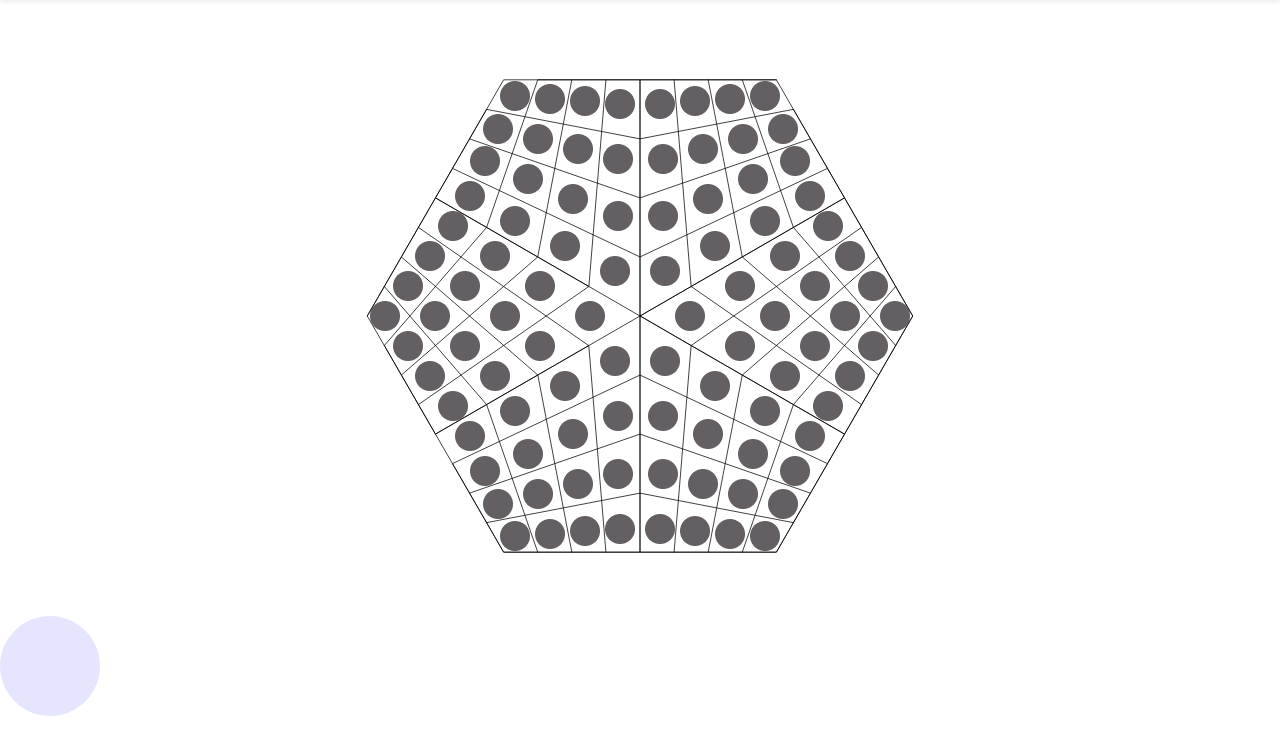
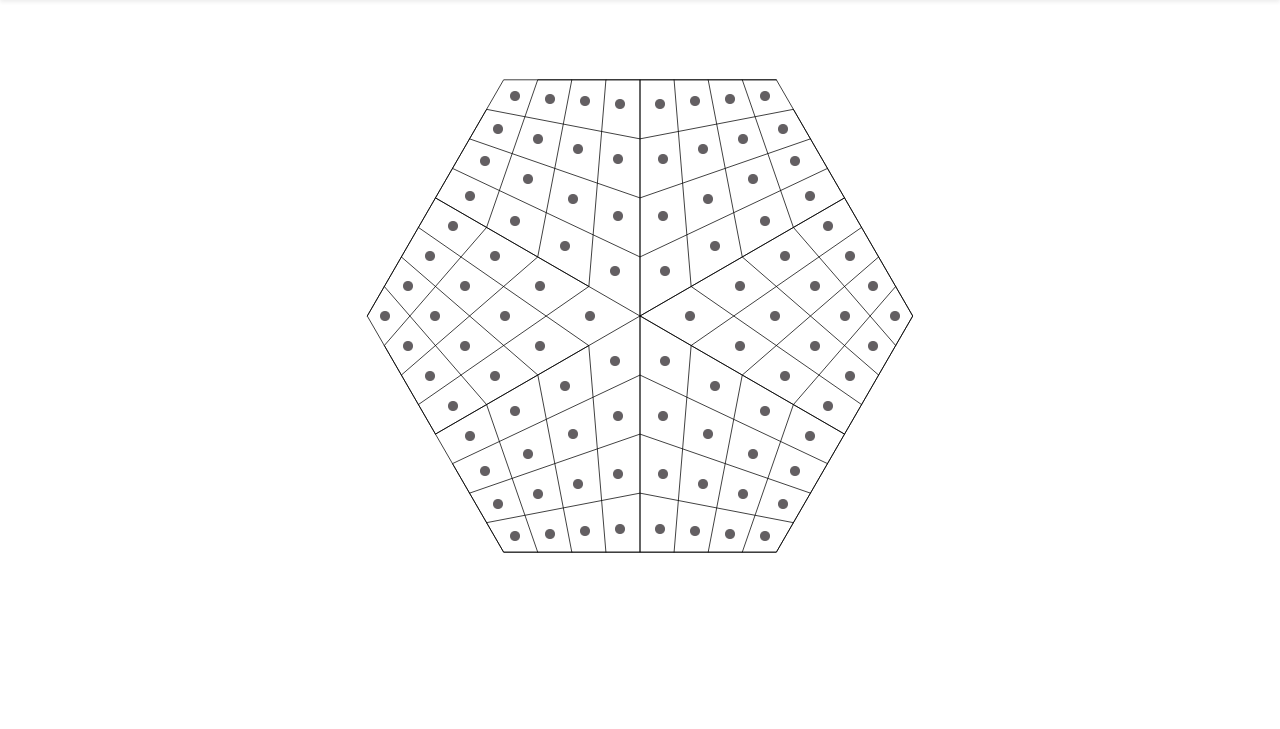
Before and after one commit to LyaminVS/threechess, a Django app: page /board/ in a window 1280 px wide. Shown: the part 71-800 px from the top of the page. Run offline with Django 4.2, Linux system fonts and the light colour scheme.

Commit message:
dots have been removed

```diff
--- a/triplechess/main/static/main/css/circles.css
+++ b/triplechess/main/static/main/css/circles.css
@@ -1,6 +1,6 @@
 .cell_item{
-    height: 30px;
-    width: 30px;
+    height: 10px;
+    width: 10px;
     position: absolute;
 
 }
--- a/triplechess/main/static/main/js/script.js
+++ b/triplechess/main/static/main/js/script.js
@@ -1,5 +1,8 @@
 function set_cell_picture(board, path, cell){
     board.after("<img src = '" + path + "' class='cell_item cell_item" + cell + "'>");
+}
+function remove_cell_picture(cell) {
+    cell.remove()
 }
 
 window.onload = function() {
@@ -51,5 +54,13 @@ window.onload = function() {
         }
     }
 
+ };
 
- };
+
+
+$(document).on("click", ".cell_item", function() {
+    remove_cell_picture($(".cell_item"));
+});
+//    remove_cell_picture($(".cell_itemA1"));});
+//
+//remove_cell_picture($(".cell_itemA1"))
--- a/triplechess/main/templates/main/base.html
+++ b/triplechess/main/templates/main/base.html
@@ -10,11 +10,12 @@
     <link rel="stylesheet" href="{% static 'main/css/circles.css'%}" type="text/css">
     <link rel="stylesheet" href="{% static 'main/css/style.css'%}" type="text/css">
     <!-- JavaScript -->
-    <script src="https://code.jquery.com/jquery-3.5.0.js"></script>
-    <script src="https://cdn.jsdelivr.net/npm/bootstrap@5.1.3/dist/js/bootstrap.bundle.min.js" integrity="sha384-ka7Sk0Gln4gmtz2MlQnikT1wXgYsOg+OMhuP+IlRH9sENBO0LRn5q+8nbTov4+1p" crossorigin="anonymous"></script>
-    <script src="{% static 'main/js/script.js' %}"></script>
+
 </head>
 <body>
     {% block main %}{% endblock %}
 </body>
+    <script src="https://code.jquery.com/jquery-3.5.0.js"></script>
+    <script src="https://cdn.jsdelivr.net/npm/bootstrap@5.1.3/dist/js/bootstrap.bundle.min.js" integrity="sha384-ka7Sk0Gln4gmtz2MlQnikT1wXgYsOg+OMhuP+IlRH9sENBO0LRn5q+8nbTov4+1p" crossorigin="anonymous"></script>
+    <script src="{% static 'main/js/script.js' %}"></script>
 </html>
--- a/triplechess/main/templates/main/main.html
+++ b/triplechess/main/templates/main/main.html
@@ -25,9 +25,7 @@
     </div>
 
 
-    <div class="rounded-circle" style="height: 100px; width: 100px; background-color: rgba(0,0,255,.1)">
 
 
-    </div>
 
 {% endblock %}
```
